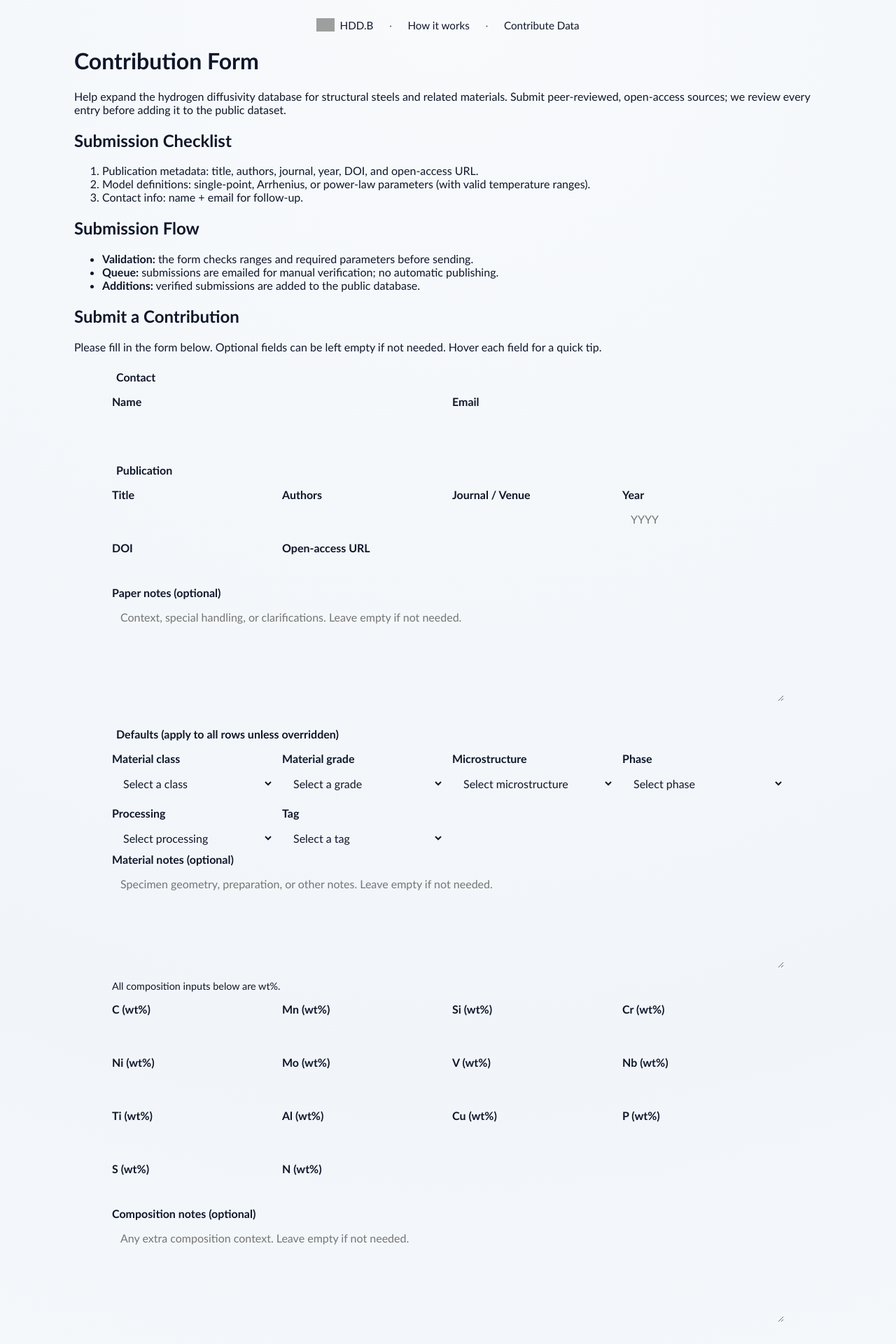
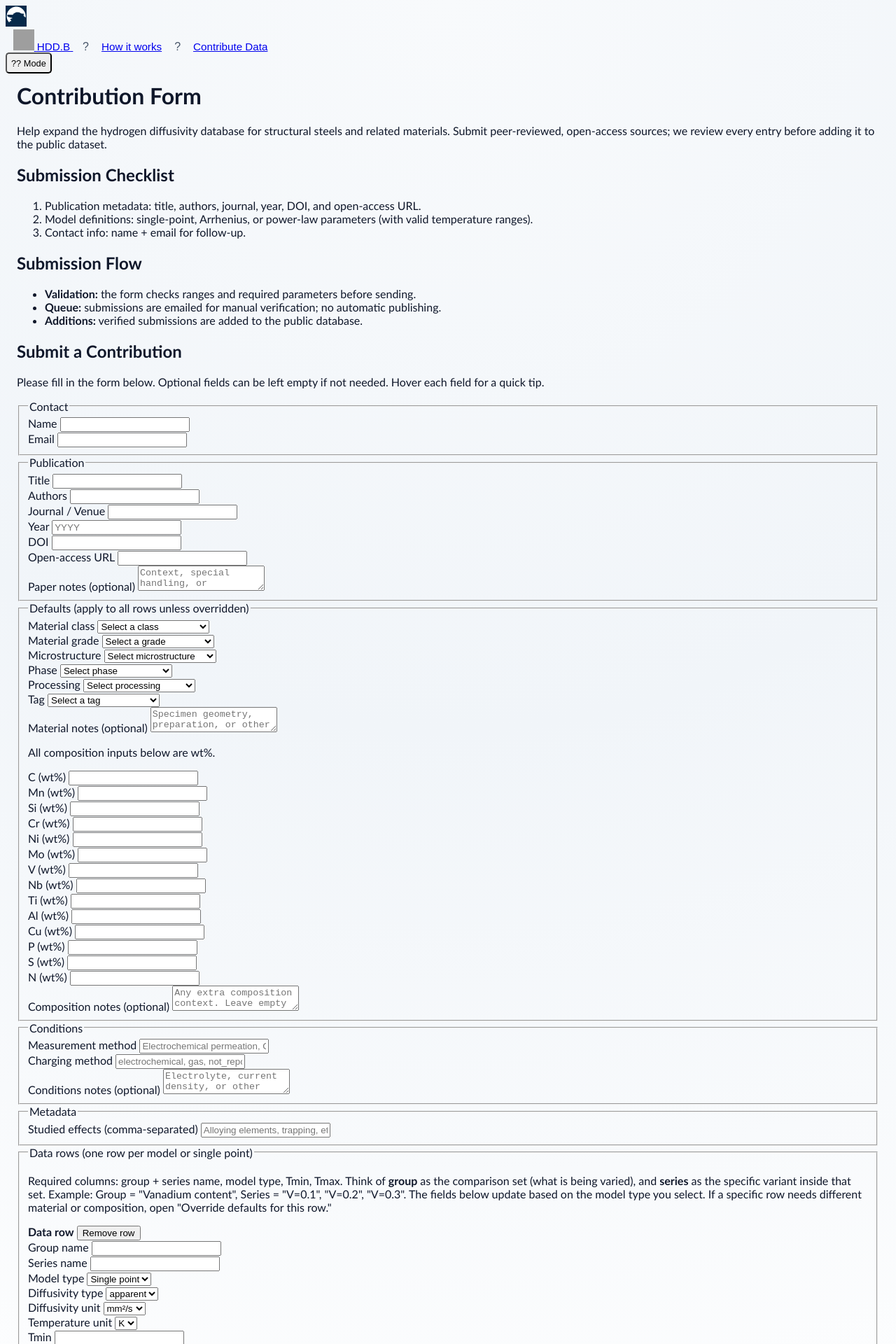
Before and after one commit to DenisCzeskleba/czeskleba.github.io, a Jekyll site: the page hdd/dev-contribute.html, which Jekyll copies as it is, in a window 1280 px wide. Shown: the top 1920 px of the page at 70% size. Built offline with Jekyll 4.4.1, drawn with Linux system fonts in a browser that asks for light colours; grey boxes are pictures that could not be loaded.

Commit message:
feat: enhance contribution form with microstructure filter and update navigation structure

```diff
--- a/hdd/dev-contribute.html
+++ b/hdd/dev-contribute.html
@@ -5,208 +5,27 @@
     <meta name="viewport" content="width=device-width, initial-scale=1" />
     <title>Hydrogen Diffusion Database - Contribute</title>
     <link rel="stylesheet" href="./hdd-explorer.css" />
-    <style>
-      .hdd-dev-nav {
-        display: flex;
-        gap: 0.75rem;
-        justify-content: center;
-        align-items: center;
-        margin: 1rem auto 0;
-        flex-wrap: wrap;
-        font-size: 0.95rem;
-      }
-      .hdd-dev-nav a {
-        display: inline-flex;
-        align-items: center;
-        gap: 0.45rem;
-        color: inherit;
-        text-decoration: none;
-        padding: 0.35rem 0.6rem;
-        border-radius: 6px;
-        border: 1px solid rgba(255, 255, 255, 0.12);
-      }
-      .hdd-dev-nav a:hover {
-        border-color: rgba(255, 255, 255, 0.3);
-      }
-      .hdd-dev-nav img {
-        height: 26px;
-        width: 26px;
-        object-fit: contain;
-      }
-      .hdd-dev-sep {
-        opacity: 0.6;
-      }
-      main {
-        max-width: 1100px;
-        text-align: left;
-        margin: 0 auto;
-        padding: 0.5rem 1rem 2.5rem;
-      }
-
-      .hdd-contrib-form {
-        margin: 1.5rem auto 0;
-        max-width: 1000px;
-        text-align: left;
-        display: grid;
-        gap: 18px;
-      }
-      .hdd-contrib-form fieldset {
-        border: 1px solid var(--border);
-        border-radius: 12px;
-        padding: 16px 18px;
-      }
-      .hdd-contrib-form legend {
-        font-weight: 600;
-        padding: 0 6px;
-      }
-      .hdd-contrib-grid {
-        display: grid;
-        gap: 12px;
-        grid-template-columns: repeat(auto-fit, minmax(200px, 1fr));
-      }
-      .hdd-contrib-form label {
-        font-weight: 600;
-        display: block;
-        margin-bottom: 6px;
-      }
-      .hdd-contrib-form input,
-      .hdd-contrib-form textarea,
-      .hdd-contrib-form select {
-        width: 100%;
-        padding: 10px 12px;
-        border-radius: 10px;
-        border: 1px solid var(--border);
-        font: inherit;
-        box-sizing: border-box;
-        background: var(--bg);
-        color: var(--text);
-      }
-      .hdd-contrib-form textarea {
-        min-height: 140px;
-        resize: vertical;
-      }
-      .hdd-contrib-form .hdd-contrib-note {
-        font-size: 0.9rem;
-        color: color-mix(in srgb, var(--text) 60%, var(--bg));
-      }
-      .hdd-contrib-rows {
-        display: grid;
-        gap: 16px;
-      }
-      .hdd-contrib-row {
-        border: 1px solid var(--border);
-        border-radius: 12px;
-        padding: 12px;
-        background: color-mix(in srgb, var(--bg) 95%, var(--text));
-      }
-      .hdd-contrib-row-header {
-        display: flex;
-        align-items: center;
-        justify-content: space-between;
-        gap: 12px;
-        margin-bottom: 10px;
-      }
-      .hdd-contrib-row-grid {
-        display: grid;
-        gap: 12px;
-        grid-template-columns: repeat(auto-fit, minmax(200px, 1fr));
-      }
-      .hdd-contrib-override {
-        margin-top: 12px;
-        border: 1px dashed var(--border);
-        border-radius: 10px;
-        padding: 10px 12px;
-        background: color-mix(in srgb, var(--bg) 97%, var(--text));
-      }
-      .hdd-contrib-override summary {
-        cursor: pointer;
-        font-weight: 600;
-        margin-bottom: 8px;
-      }
-      .hdd-contrib-row button {
-        padding: 6px 10px;
-        border-radius: 8px;
-        border: 1px solid var(--border);
-        background: transparent;
-        cursor: pointer;
-      }
-      .hdd-contrib-row button.primary {
-        background: #1f2937;
-        color: #fff;
-        border-color: transparent;
-      }
-      .hdd-contrib-row-actions {
-        display: flex;
-        gap: 10px;
-        align-items: center;
-        margin-top: 10px;
-      }
-      .hdd-contrib-row-actions button {
-        padding: 8px 12px;
-        border-radius: 8px;
-        border: 1px solid var(--border);
-        background: transparent;
-        cursor: pointer;
-      }
-      .hdd-contrib-row-actions button.primary {
-        background: #1f2937;
-        color: #fff;
-        border-color: transparent;
-      }
-      .hdd-contrib-actions {
-        display: flex;
-        gap: 12px;
-        align-items: center;
-      }
-      .hdd-contrib-actions button {
-        padding: 12px 16px;
-        border-radius: 10px;
-        border: none;
-        background: #1f2937;
-        color: #fff;
-        font-weight: 600;
-        cursor: pointer;
-      }
-      .hdd-contrib-status {
-        font-size: 0.95rem;
-      }
-      .hdd-contrib-local {
-        display: flex;
-        flex-wrap: wrap;
-        gap: 10px;
-        align-items: center;
-      }
-      .hdd-contrib-local button {
-        padding: 8px 12px;
-        border-radius: 8px;
-        border: 1px solid var(--border);
-        background: transparent;
-        cursor: pointer;
-      }
-      .hdd-contrib-preview {
-        width: 100%;
-        min-height: 180px;
-        padding: 10px 12px;
-        border-radius: 10px;
-        border: 1px solid var(--border);
-        font: inherit;
-        box-sizing: border-box;
-        background: var(--bg);
-        color: var(--text);
-      }
-    </style>
+    <style></style>
   </head>
   <body>
-    <nav class="hdd-dev-nav" aria-label="HDD links">
+    <header>
+      <a class="logo" href="/">
+        <img src="/assets/logo.svg" alt="Home" />
+      </a>
+      <nav class="header-links" aria-label="HDD links">
         <a href="/hydrogen-diffusion-database/">
           <img src="/assets/HDD.B%20Logo.png" alt="HDD.B" />
           <span>HDD.B</span>
         </a>
-      <span class="hdd-dev-sep">·</span>
+        <span class="header-sep">?</span>
         <a href="/hydrogen-diffusion-database/docs/">How it works</a>
-      <span class="hdd-dev-sep">·</span>
+        <span class="header-sep">?</span>
         <a href="/hydrogen-diffusion-database/contribute/">Contribute Data</a>
       </nav>
+      <div class="header-actions">
+        <button class="theme-toggle" type="button">?? Mode</button>
+      </div>
+    </header>
     <main>
       <h1>Contribution Form</h1>
 
```
Also changed, not shown: hdd/dev.html (+22 -34 lines), hdd/hdd-explorer.js (+19 -1 lines), hdd/index.md (+10 -0 lines). Lines whose indentation alone changed are shown as unchanged.
